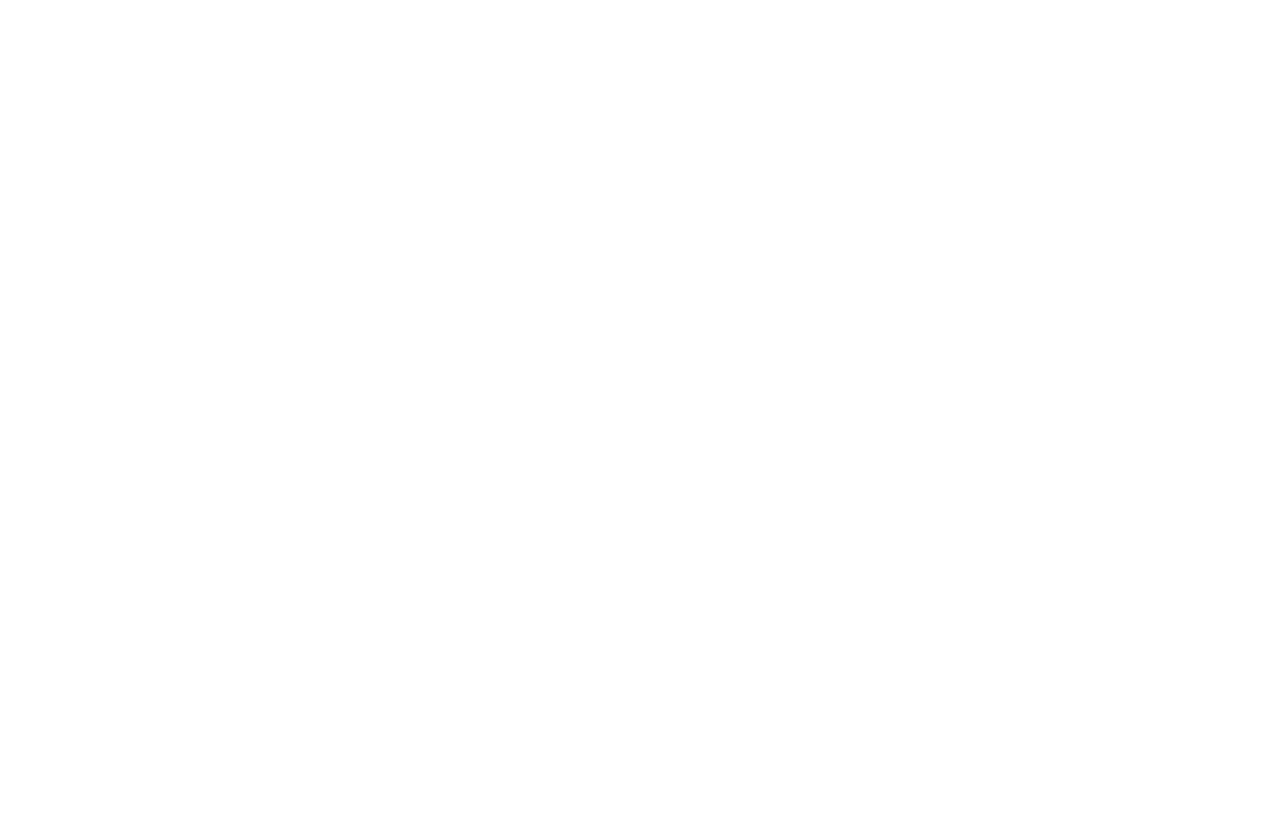
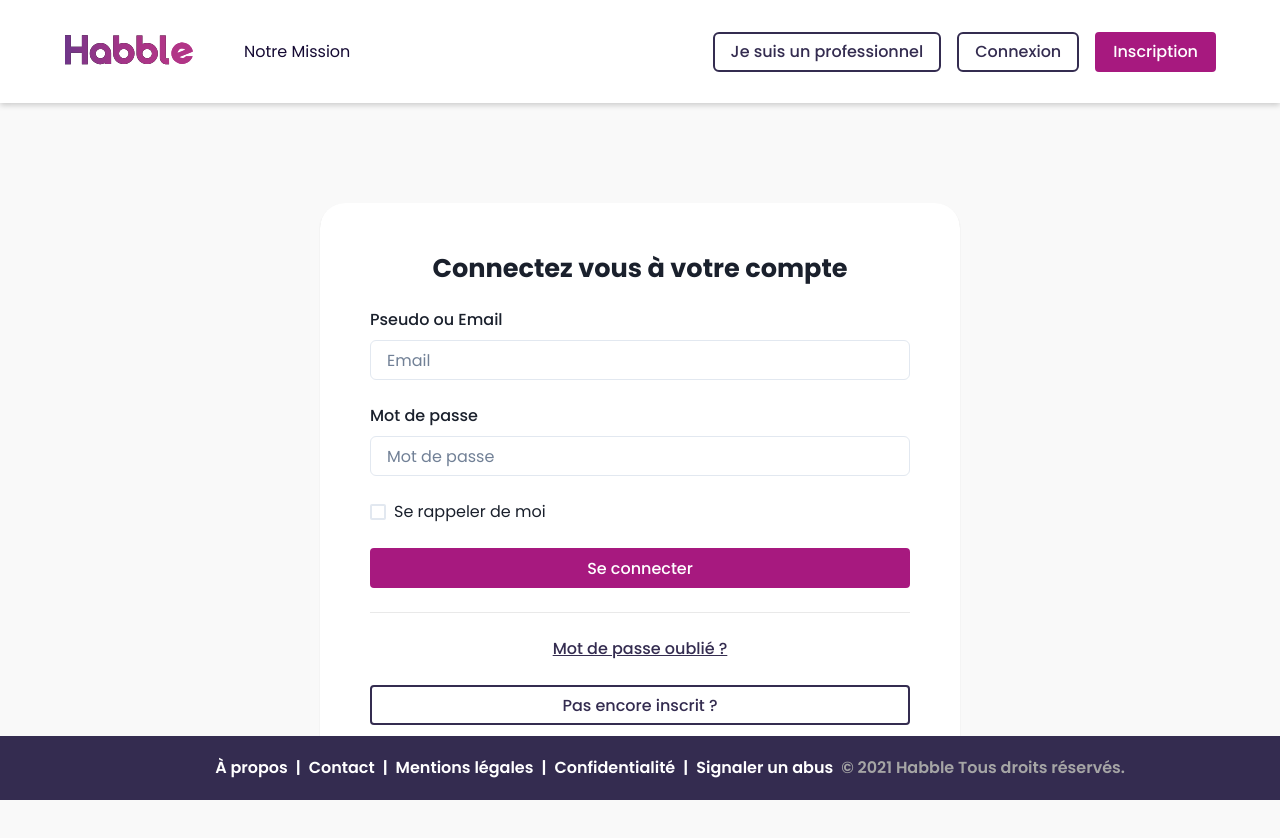
Before and after one commit to Zakari-B/Projet_WCS_3_Habble, a React (Vite) app in the folder frontend/: page /login in a window 1280 px wide. Before the commit this address had no page. Shown: the top 838 px of the page. Before the commit the page ends 800 px from the top, so only its background shows below. Built offline with nearby package versions, Linux system fonts and the light colour scheme.

Commit message:
Some style changes, made sure the links actually work now, integrated everything with the other components pulled from dev

```diff
--- a/frontend/src/App.jsx
+++ b/frontend/src/App.jsx
@@ -2,6 +2,8 @@ import { Route, Routes } from "react-router-dom";
 import LandingPage from "./pages/LandingPage";
 import Register from "./pages/Register";
 import ProAccueil from "./pages/ProAccueil";
+import LoginForm from "./components/LoginForm";
+import PasswordReset from "./components/PasswordReset";
 // import MentionsLegales from "./pages/MentionsLegales";
 import "./App.css";
 
@@ -16,9 +18,9 @@ function App() {
         {/* <Route path="/mentions-legales" element={<MentionsLegales />} /> */}
         {/* <Route path="/confidentialite" element={<Confidentialite />} /> */}
         <Route path="/register" element={<Register />} />
-        {/* <Route path="/login" element={<LoginForm />} /> */}
+        <Route path="/login" element={<LoginForm />} />
         {/* <Route path="*" element={<Error />} /> */}
-        {/* <Route path="/forgot-password" element={<PasswordReset />} /> */}
+        <Route path="/forgot-password" element={<PasswordReset />} />
       </Routes>
     </div>
   );
--- a/frontend/src/components/Footer.jsx
+++ b/frontend/src/components/Footer.jsx
@@ -9,6 +9,9 @@ export default function Footer() {
       p="20px"
       justify="center"
       wrap={{ lg: "wrap", xl: "nowrap" }}
+      pos="absolute"
+      bottom="0"
+      w="100%"
     >
       <Flex
         direction={{ lg: "row", base: "column" }}
--- a/frontend/src/components/LoginForm.jsx
+++ b/frontend/src/components/LoginForm.jsx
@@ -1,5 +1,8 @@
 import React, { useState } from "react";
+import { Link } from "react-router-dom";
 import {
+  Box,
+  Text,
   Stack,
   Button,
   FormControl,
@@ -7,10 +10,12 @@ import {
   Input,
   Checkbox,
   Divider,
-  Link,
   Flex,
   Heading,
 } from "@chakra-ui/react";
+
+import Header from "./Header/Header";
+import Footer from "./Footer";
 
 const loginForm = () => {
   const [loginEmail, setLoginEmail] = useState("");
@@ -18,7 +23,19 @@ const loginForm = () => {
   const [rememberMe, setRememberMe] = useState(false);
 
   return (
-    <Flex className="loginForm" padding={{ base: "0", lg: "50px" }}>
+    <Box bgColor="background.gray" h="100vh">
+      <Header onDark={false} isSticky={false} />
+      <Flex bgColor="background.gray" alignItems="center">
+        <Flex
+          className="loginForm"
+          bgColor="white"
+          m="auto"
+          alignItems="center"
+          boxShadow="0px 1px 1px 0px rgb(185 184 184 / 75%)"
+          marginY="100px"
+          borderRadius="25px"
+          padding={{ base: "0", lg: "50px" }}
+        >
           <Stack
             className="loginConnexion"
             spacing={6}
@@ -72,17 +89,20 @@ const loginForm = () => {
               Se connecter
             </Button>
             <Divider />
-        <Link
-          to="/forgot-password"
+            <Link to="/forgot-password">
+              <Text
+                fontWeight="500"
                 textDecoration="underline"
                 color="#342c50"
                 _hover={{ color: "#A7197F" }}
               >
                 Mot de passe oublié ?
+              </Text>
             </Link>
-        <Link
-          to="/register"
+            <Link to="/register">
+              <Button
                 padding="10px"
+                w="100%"
                 fontWeight="500"
                 bgColor="transparent"
                 borderRadius="4px"
@@ -92,9 +112,13 @@ const loginForm = () => {
                 _hover={{ bgColor: "#342c50", color: "white" }}
               >
                 Pas encore inscrit ?
+              </Button>
             </Link>
           </Stack>
         </Flex>
+      </Flex>
+      <Footer />
+    </Box>
   );
 };
 
--- a/frontend/src/components/PasswordReset.jsx
+++ b/frontend/src/components/PasswordReset.jsx
@@ -1,20 +1,37 @@
 import React, { useState } from "react";
+import { Link } from "react-router-dom";
 import {
+  Box,
+  Text,
   Stack,
   Button,
   FormControl,
   Input,
   Divider,
-  Link,
   Flex,
   Heading,
 } from "@chakra-ui/react";
+
+import Header from "./Header/Header";
+import Footer from "./Footer";
 
 const passwordReset = () => {
   const [resetEmail, setResetEmail] = useState("");
 
   return (
-    <Flex className="loginForm" padding={{ base: "0", lg: "50px" }}>
+    <Box h="100vh">
+      <Header onDark={false} isSticky={false} />
+      <Flex bgColor="background.gray" alignItems="center">
+        <Flex
+          className="loginForm"
+          bgColor="white"
+          m="auto"
+          alignItems="center"
+          boxShadow="0px 1px 1px 0px rgb(185 184 184 / 75%)"
+          marginY="100px"
+          borderRadius="25px"
+          padding={{ base: "0", lg: "50px" }}
+        >
           <Stack
             className="passwordResetForm"
             spacing={6}
@@ -51,16 +68,20 @@ const passwordReset = () => {
             <Divider />
             <p>
               Vous avez déjà un compte ?&nbsp;
-          <Link
-            to="/login"
+              <Link to="/login">
+                <Text
                   color="#342c50"
                   _hover={{ textDecoration: "none", color: "#A7197F" }}
                 >
                   Se connecter
+                </Text>
               </Link>
             </p>
           </Stack>
         </Flex>
+      </Flex>
+      <Footer />
+    </Box>
   );
 };
 
--- a/frontend/src/components/SignupForm.jsx
+++ b/frontend/src/components/SignupForm.jsx
@@ -1,11 +1,12 @@
 import React, { useState } from "react";
+import { Link } from "react-router-dom";
 import {
   Stack,
+  Text,
   Button,
   FormControl,
   Input,
   Divider,
-  Link,
   Flex,
   Heading,
 } from "@chakra-ui/react";
@@ -20,7 +21,17 @@ const signupForm = () => {
   const [signupPasswordRepeat, setSignupPasswordRepeat] = useState("");
 
   return (
-    <Flex className="signupForm" padding={{ base: "0", lg: "50px" }}>
+    <Flex bgColor="background.gray" alignItems="center">
+      <Flex
+        className="signupForm"
+        bgColor="white"
+        m="auto"
+        alignItems="center"
+        boxShadow="0px 1px 1px 0px rgb(185 184 184 / 75%)"
+        marginY="100px"
+        borderRadius="25px"
+        padding={{ base: "0", lg: "50px" }}
+      >
         <Stack
           className="noAccount"
           spacing={6}
@@ -100,22 +111,30 @@ const signupForm = () => {
           </Button>
           <p>
             En m'inscrivant pour créer un compte, j'accepte les{" "}
-          <Link to="/mentions-legales" fontWeight="bold" color="#A7197F">
+            <Link to="/mentions-legales">
+              <Text
+                fontWeight="bold"
+                color="#A7197F"
+                _hover={{ textDecoration: "underline" }}
+              >
                 Conditions générales d'utilisation et de confidentialité
+              </Text>
             </Link>
           </p>
           <Divider />
           <p>
             Vous avez déjà un compte ?&nbsp;
-          <Link
-            to="/login"
+            <Link to="/login">
+              <Text
                 color="#342c50"
                 _hover={{ textDecoration: "none", color: "#A7197F" }}
               >
                 Se connecter
+              </Text>
             </Link>
           </p>
         </Stack>
+      </Flex>
     </Flex>
   );
 };
--- a/frontend/src/pages/Register.jsx
+++ b/frontend/src/pages/Register.jsx
@@ -19,7 +19,7 @@ export default function Register() {
   const role = searchParams.get("role");
 
   return (
-    <Box h="100vh">
+    <Box bgColor="background.gray" h="100vh">
       <Header onDark={false} isSticky={false} />
       {role === "freelancer" || role === "employer" ? (
         <SignupForm />
@@ -34,6 +34,7 @@ export default function Register() {
             boxShadow="0px 1px 1px 0px rgb(185 184 184 / 75%)"
             padding="40px 0px 0px 0px"
             marginY="100px"
+            borderRadius="25px"
           >
             <Heading as="h2" size="md" color="purple.average">
               Que cherchez vous ?
```
Lines whose indentation alone changed are shown as unchanged.
